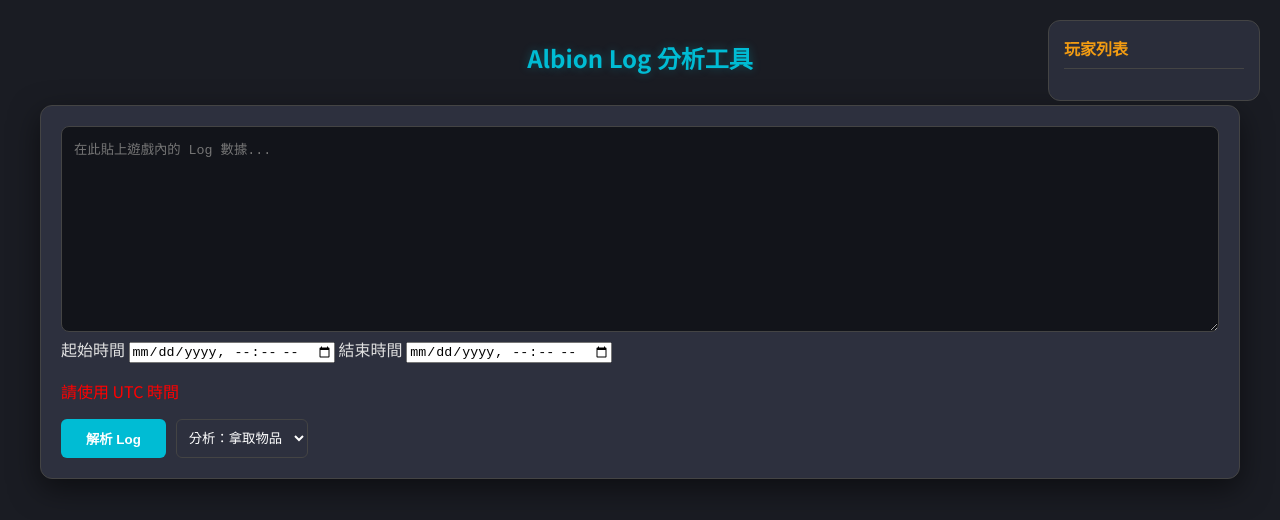
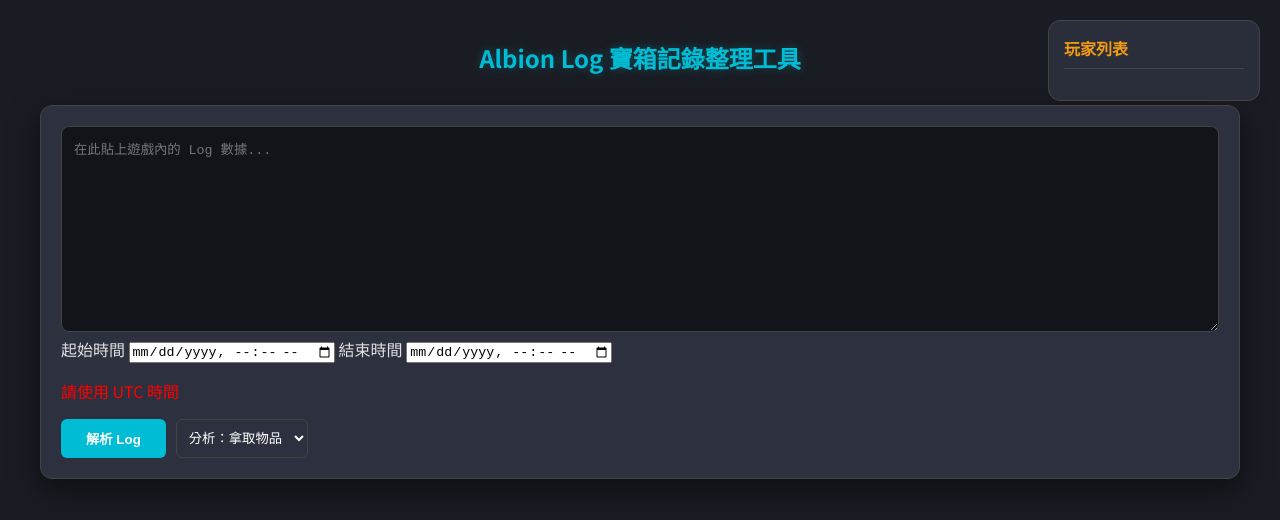
Before and after one commit to PengLaiRenOu/Albion-Chest-Log-Viewer, a plain HTML site: page index.html in a window 1280 px wide. Drawn offline with Linux system fonts and the light colour scheme.

```diff
--- a/index.html
+++ b/index.html
@@ -268,7 +268,7 @@
 
 <body>
 
-    <h2>Albion Log 分析工具</h2>
+    <h2>Albion Log 寶箱記錄整理工具</h2>
 
     <div id="mainContainer">
         <div id="logContainer">
```
